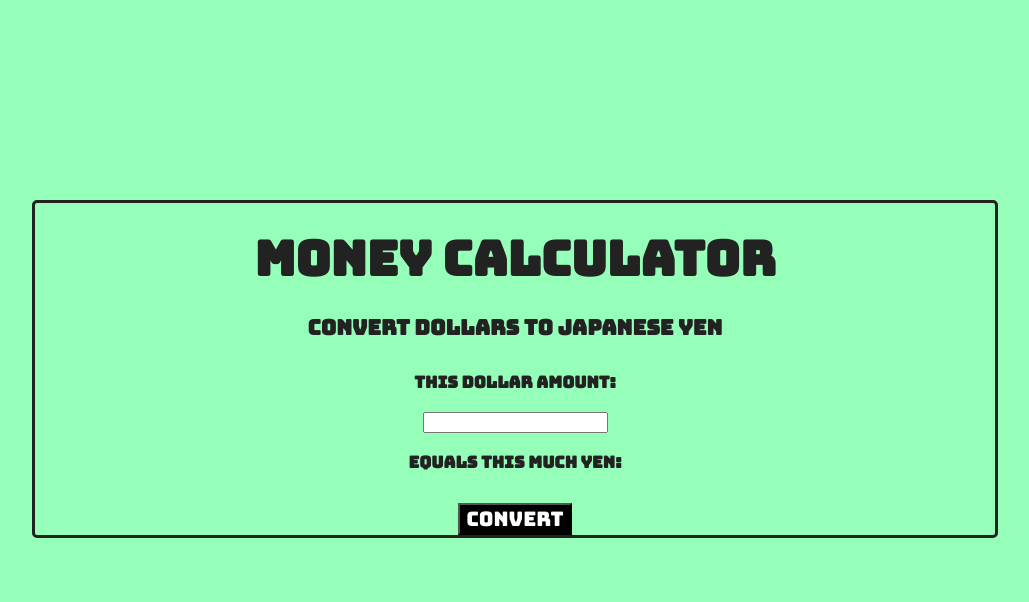
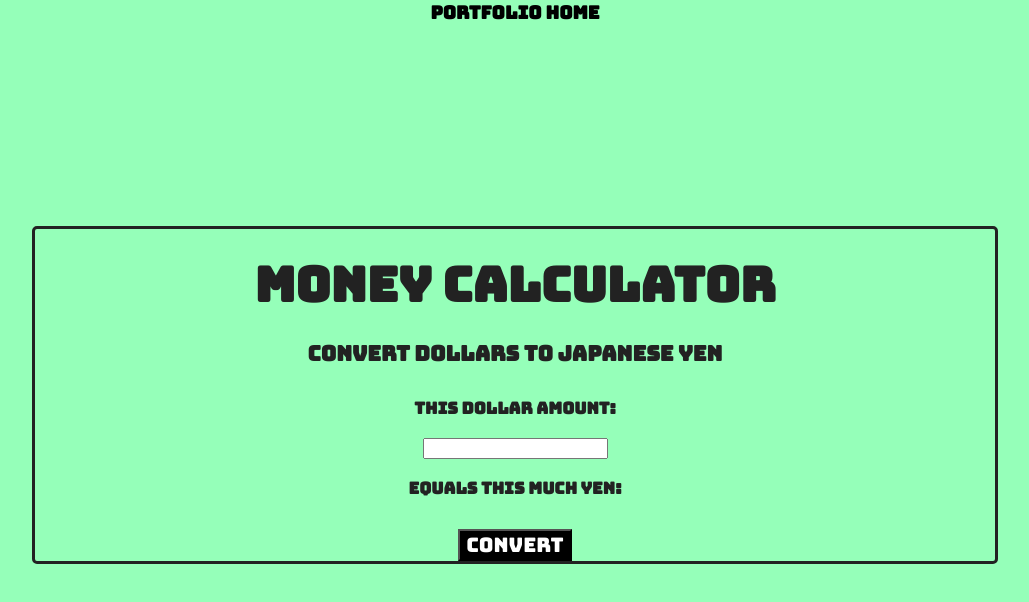
Before and after one commit to ashaglenn/my-portfolio, a plain HTML site: page money/index.html in a window 1280 px wide. Shown: the whole page, without its empty margins (125-1154 px from the left). Drawn offline with nearby package versions, Linux system fonts and the light colour scheme.

Commit message:
link updates

```diff
--- a/money/index.html
+++ b/money/index.html
@@ -7,6 +7,7 @@
   <script src="jquery-3.3.1.min.js"></script>
 </head>
 <body>
+  <div id="ph"> <h3><a href="../index.html"> Portfolio Home </a></h3></div>
   <div class="page">
     <header>
       <h1>Money Calculator</h1>
--- a/money/style.css
+++ b/money/style.css
@@ -1,5 +1,17 @@
 body {
   background-color: #95FFB9;
+}
+#ph a {
+  color: black;
+  font-weight: bold;
+  text-transform: uppercase;
+  text-decoration: none;
+  font-size: 18px;
+  padding: 0 10px;
+  display: inline-block;
+}
+#ph h3{
+  text-align: center;
 }
 .page {
   width: 80%;
```
Also changed, not shown: electionmap/electionmap/index.html (+1 -1 lines), jubileeausteen/work2a/index.html (+1 -1 lines), lolcat/lolcat/index.html (+1 -1 lines), magic8ball/magic8ball/index.html (+1 -1 lines), marieglass/marieglass/index.html (+1 -1 lines), roguepickings/work1a/index.html (+1 -1 lines).
